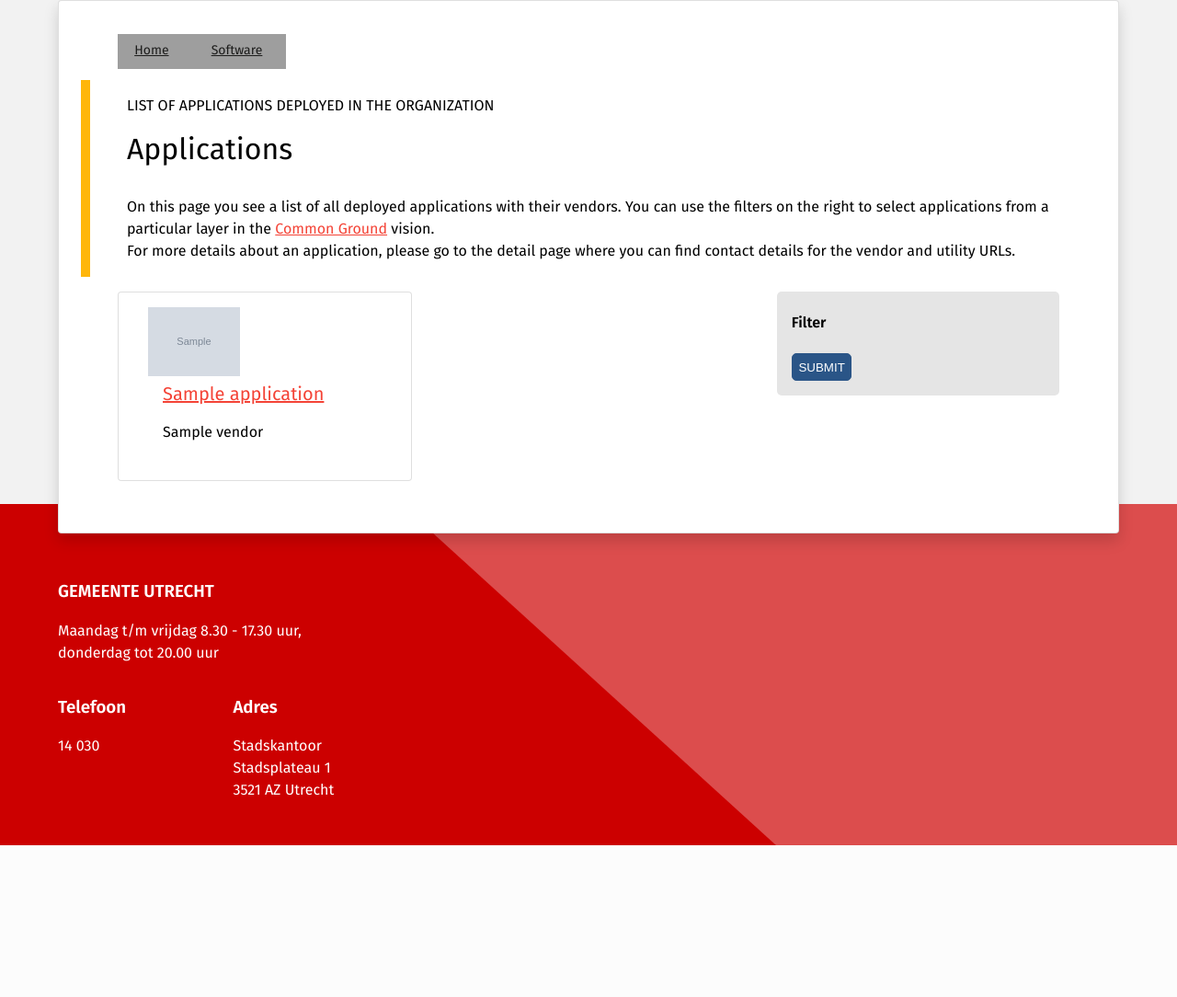
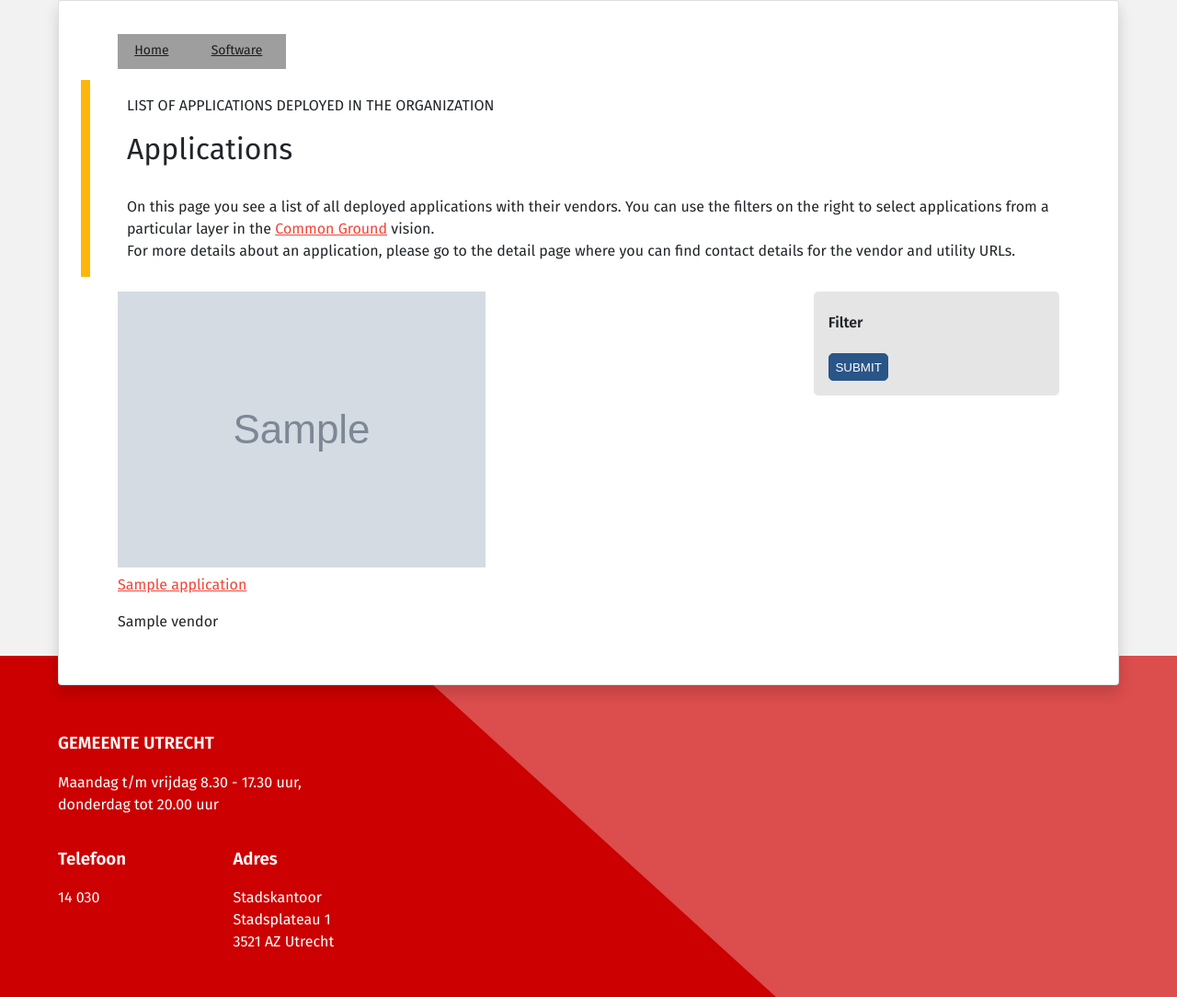
Before and after one commit to GemeenteUtrecht/beheerconsole, a Django app: template src/beheerconsole/applications/templates/applications/application_list.html in a window 1280 px wide. Shown: the part 155-1239 px from the top of the page at 92% size. Before the commit the page ends 1074 px from the top, so only its background shows below. Run offline with Django 3.2, Linux system fonts and the light colour scheme; the template is opened without the code that fills it: most values are stand-ins (such as "Sample title", 1, 10 or a date in 2020); grey boxes marked "Sample" are stand-in pictures; style sheets or scripts are compiled from the project's sources; some libraries are stand-ins or nearby versions; grey boxes are pictures that could not be loaded.

Commit message:
:lipstick: Style list card items

```diff
--- a/src/beheerconsole/applications/templates/applications/application_list.html
+++ b/src/beheerconsole/applications/templates/applications/application_list.html
@@ -32,19 +32,13 @@ contact details for the vendor and utility URLs.
 
         <section class="list-view__results">
             {% for application in object_list %}
-                <div class="list-item card">
 
-                    {% if application.logo %}
-                        <img class="list-item__img" src="{{ application.logo.url }}">
-                    {% endif %}
+                {% blocktrans with vendor=application.vendor asvar card_details trimmed %}
+                    {{ vendor }}
+                {% endblocktrans %}
 
-                    <div class="list-item__desc">
-                        <a href="{% url 'applications:application-detail' pk=application.pk %}" >
-                            {{ application }}
-                        </a>
-                        <p>{{ application.vendor }}</p>
-                    </div>
-                </div>
+                {% include "includes/list_card.html" with image=application.logo.url url_name='applications:application-detail' obj=application card_title=application.name card_details=card_details %}
+
             {% endfor %}
         </section>
 
--- a/src/beheerconsole/sass/components/_body.scss
+++ b/src/beheerconsole/sass/components/_body.scss
@@ -1,8 +1,10 @@
 @import "../lib/typography";
+@import "../lib/colors";
 
 body {
   @include body;
   font-size: 1rem;
+  color: $font-color;
 
   background-color: #F2F2F2;
   margin: 0;
--- a/src/beheerconsole/sass/components/_list-view.scss
+++ b/src/beheerconsole/sass/components/_list-view.scss
@@ -10,16 +10,14 @@
   align-items: flex-start;
 
   & &__results {
-    width: 50%;
+    width: calc(70% - 2.5em);
   }
 
   & &__filters {
     background-color: $filter-background-color;
     padding: 0 1em 1em 1em;
     border-radius: 5px;
-
-    min-width: 150px;
-    width: 30%;
+    width: calc(30% - 2.5em);
 
     ul {
       padding-inline-start: 0;
--- a/src/beheerconsole/sass/lib/_colors.scss
+++ b/src/beheerconsole/sass/lib/_colors.scss
@@ -7,5 +7,6 @@ $theme-primary-color: #cc0000 !default;
 $theme-border-color: #FFB60A !default;
 $theme-button-color: #FFB60A !default;
 
-// backgrounds
+// backgrounds / boxes
 $filter-background-color: #e5e5e5 !default;
+$border-color: #e5e5e5 !default;
--- /dev/null
+++ b/src/beheerconsole/templates/includes/list_card.html
@@ -0,0 +1,13 @@
+{% load i18n %}
+
+<div class="list-card {% if image %}list-card--with-image{% endif %}">
+    {% if image %} <img src="{{ image }}" class="list-card__image"> {% endif %}
+
+    <div class="list-card__text">
+        <a href="{% url url_name pk=obj.pk %}" class="list-card__title">
+            {{ card_title }}
+        </a>
+        <p class="list-card__details">{{ card_details }}</p>
+    </div>
+
+</div>
```
Also changed, not shown: src/beheerconsole/processes/templates/processes/process_list.html (+7 -6 lines), src/beheerconsole/sass/components/_list-card.scss (added, +34 -0 lines).
